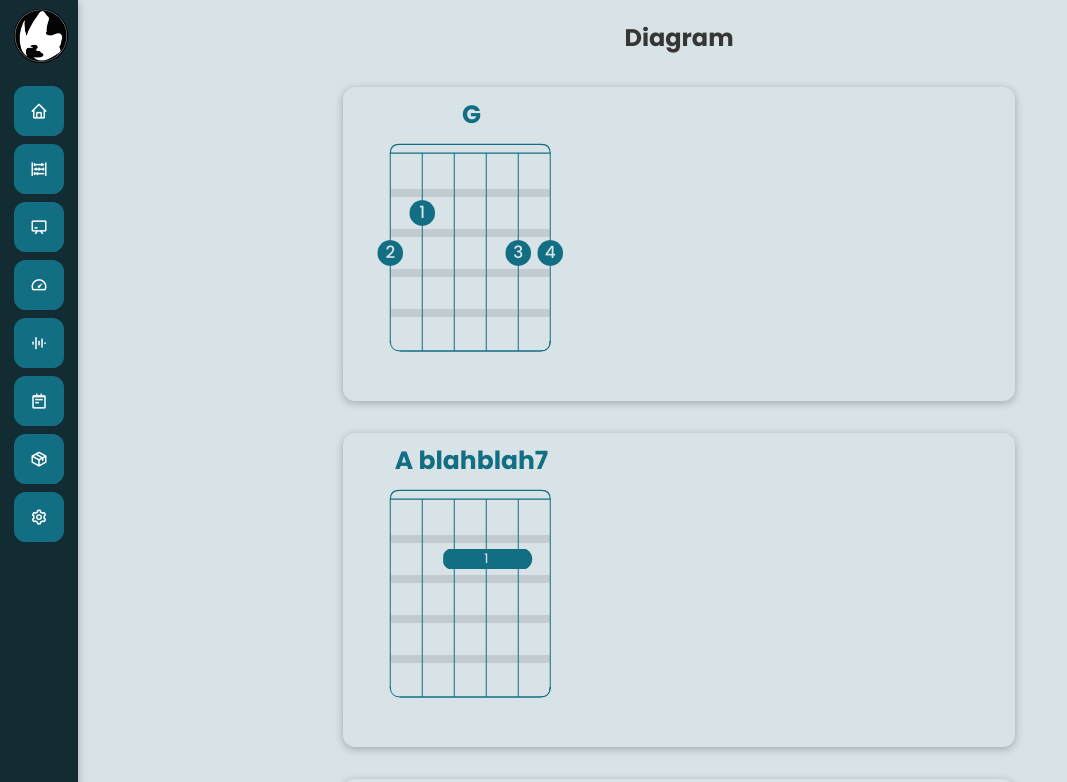
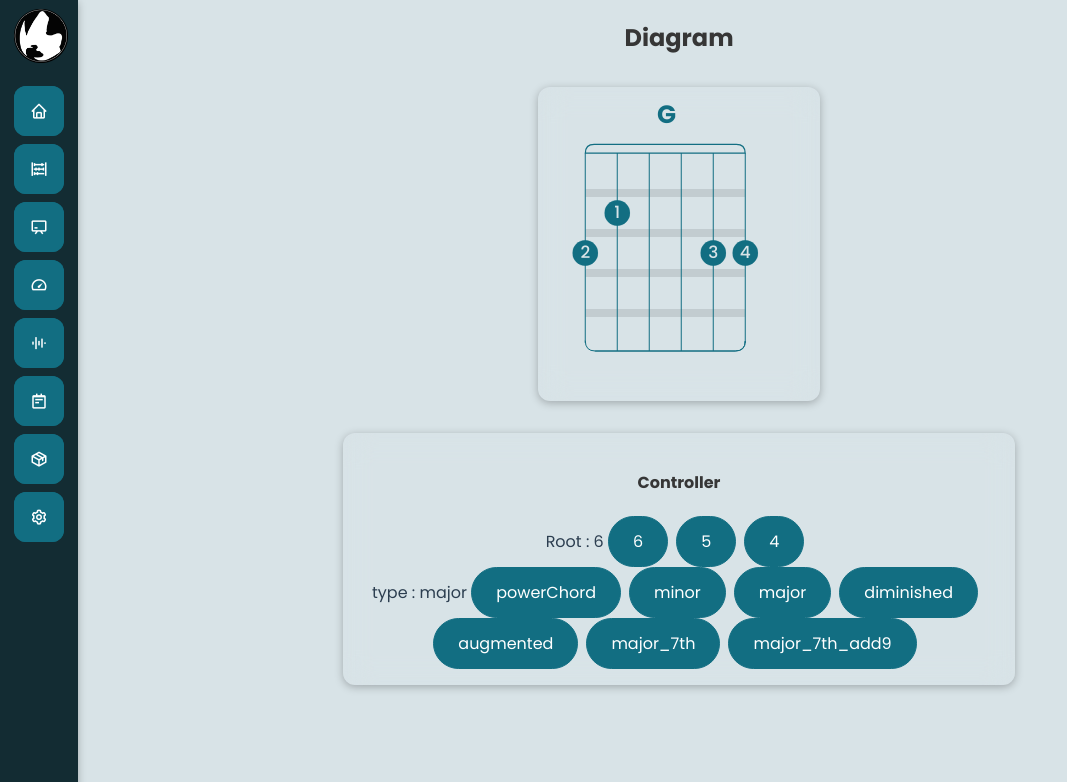
Before and after one commit to goldovsky/the-black-book, a Vue app: page /chordsdiagrams in a window 1280 px wide. Shown: the top 782 px of the page, without its empty margins (0-1067 px from the left). Built offline with nearby package versions, Linux system fonts and the light colour scheme.

Commit message:
view(chorddiagramcontroller) init file

```diff
--- /dev/null
+++ b/src/components/chordDiagram/ChordDiagramController.vue
@@ -0,0 +1,109 @@
+<template>
+  <h4>Controller</h4>
+  <div class="diagramcontrollerparentdiv">
+    <div>
+      Root : {{ root.selected }}
+      <base-button
+        v-for="root in root.list"
+        :key="root"
+        @click="setRoot(root)"
+        >{{ root }}</base-button
+      >
+    </div>
+    <div>
+      type : {{ type.selected }}
+      <base-button v-for="tp in type.list" :key="tp" @click="setType(tp)">{{
+        tp
+      }}</base-button>
+    </div>
+  </div>
+</template>
+
+<script>
+export default {
+  emits: ["chord"],
+  data() {
+    return {
+      chord: {
+        selected: null,
+        list: [], // extract from database @tuning/nb_strings_x
+      },
+      roots: [], // 6,5,4...
+      root: {
+        selected: null,
+        list: [],
+      },
+      type: {
+        // minor, major....
+        selected: null,
+        list: [],
+      },
+    };
+  },
+  computed: {
+    display() {
+      return this.$store.getters.display;
+    },
+    instrument() {
+      return this.$store.getters.instrument;
+    },
+    database() {
+      return this.$store.getters.database;
+    },
+  },
+  created() {
+    // get data
+    this.chord.list =
+      this.database.chords["tuning_" + this.instrument.tuning.type][
+        "nb_strings_" + this.instrument.strings
+      ];
+
+    // get available roots
+    for (let item in this.chord.list) {
+      this.root.list.push(item.substr(item.length - 1));
+    }
+    this.root.selected = this.root.list[0];
+
+    // init type
+    for (const tp in this.chord.list[
+      "root_on_string_" + this.instrument.strings
+    ]) {
+      this.type.list.push(tp);
+    }
+    this.type.selected = this.type.list.includes("major")
+      ? "major"
+      : this.type.list[0];
+
+      // set chord
+      this.chord.selected = this.chord.list['root_on_string_' + this.instrument.strings][this.type.selected] // TODO check that once chord structure is done
+
+      // send it to parent
+      this.emitChord();
+  },
+  methods: {
+    setType(tp) {
+      this.type.selected = tp;
+      //...
+      this.emitChord();
+    },
+    setRoot(root) {
+      this.root.selected = root;
+      //...
+      this.emitChord();
+    },
+    emitChord() {
+        this.$emit('chord', this.chord.selected);
+    }
+  },
+};
+</script>
+
+<style>
+.diagramcontrollerparentdiv {
+  display: flex;
+  flex-direction: column;
+  align-items: center;
+  justify-content: center;
+  margin: auto;
+}
+</style>
--- a/src/components/views/ViewChordsDiagrams.vue
+++ b/src/components/views/ViewChordsDiagrams.vue
@@ -1,8 +1,8 @@
 <template>
   <div>
     <h1>Diagram</h1>
-    <base-card>
-      <div style="width: 250px">
+    <base-card class="chorddiagramcard">
+      <div class="chorddiagramparentdiv">
         <chord-diagram
           name="G"
           nut-position="0"
@@ -11,7 +11,7 @@
       </div>
     </base-card>
 
-    <base-card>
+    <!-- <base-card>
       <div style="width: 250px">
         <chord-diagram
           name="A blahblah7"
@@ -29,7 +29,7 @@
           :chord="dChordNotes"
         ></chord-diagram>
       </div>
-    </base-card>
+    </base-card> -->
 
     <!-- <h3>Guitar Chord Editor</h3>
     <div style="width: 250px; height: 250px">
@@ -37,17 +37,21 @@
       <guitar-chord-editor>
             </guitar-chord-editor>
     </div> -->
+
+    <base-card>
+      <chord-diagram-controller @chord="setChord"/>
+    </base-card>
   </div>
 </template>
 
 <script>
 import ChordDiagram from "../chordDiagram/ChordDiagram.vue";
-// import BaseCard from "../ui/BaseCard.vue";
+import ChordDiagramController from "../chordDiagram/ChordDiagramController.vue";
 
 export default {
   components: {
     ChordDiagram,
-    // BaseCard,
+    ChordDiagramController,
   },
   data() {
     return {
@@ -78,5 +82,21 @@ export default {
       ],
     };
   },
+  methods: {
+    setChord(chord) {
+      console.log('setChord() called')
+      console.log(chord)
+    }
+  }
 };
 </script>
+
+<style scoped>
+.chorddiagramcard {
+  width: fit-content;
+}
+.chorddiagramparentdiv {
+  width: 250px;
+  margin: auto;
+}
+</style>
--- a/src/database/chords_diagrams.js
+++ b/src/database/chords_diagrams.js
@@ -16,6 +16,7 @@
  * 3 : root on which string ([8/7]/6/5/4)
  * 4 : type (major, minor, fifth/powerchord)
  * 5 : inversion: root, 1st, 2nd, 3rd...
+ * 6 : [x,x,x,x,x,x] from first to last string
  *
  * NOTES/TODO
  * OpenD and openE.... based on OpenC shifted
@@ -27,7 +28,19 @@ export default {
       root_on_string_6: {
         powerChord: {},
         minor: {},
-        major: {},
+        major: {
+          caged_g: {
+            //position_open: true,
+            frets: [3,3,0,0,2,3],
+            fingers: [4,3,null,null,1,2],
+            intervals:['1P','5P','1P','5P','3M','1P']
+          },
+          caged_e: {
+            frets: [0,0,1,2,2,0],
+            fingers: [null,null,1,3,2,null]
+            // ....
+          }
+        },
         diminished: {},
         augmented: {},
         major_7th: {},
@@ -38,19 +51,19 @@ export default {
     },
     nb_strings_7: {
       root_on_string_7: {},
-      root_on_string_6: {},
-      root_on_string_5: {},
-      root_on_string_4: {},
+      root_on_string_6: null, // same as bnstring6
+      root_on_string_5: null, // same as bnstring6
+      root_on_string_4: null, // same as bnstring6
     },
     nb_strings_8: {
       root_on_string_8: {},
       root_on_string_7: {},
-      root_on_string_6: {},
-      root_on_string_5: {},
-      root_on_string_4: {},
+      root_on_string_6: null, // same as bnstring6
+      root_on_string_5: null, // same as bnstring6
+      root_on_string_4: null, // same as bnstring6
     },
   },
-  tuning_open_c: {
+  tuning_open_c: { // not specifically C, it coud be D or E for example
     nb_strings_6: {
       root_on_string_6: {},
       root_on_string_5: {},
```
Also changed, not shown: src/components/tonalPackage/TonalKeys.vue (+12 -13 lines).
